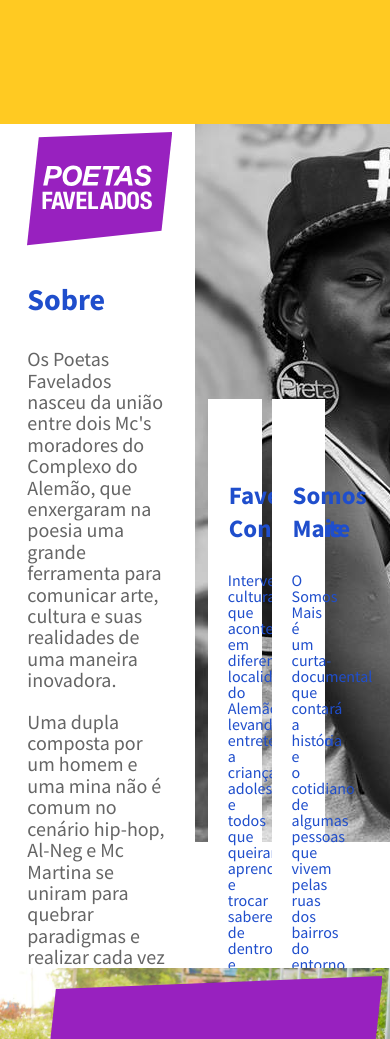
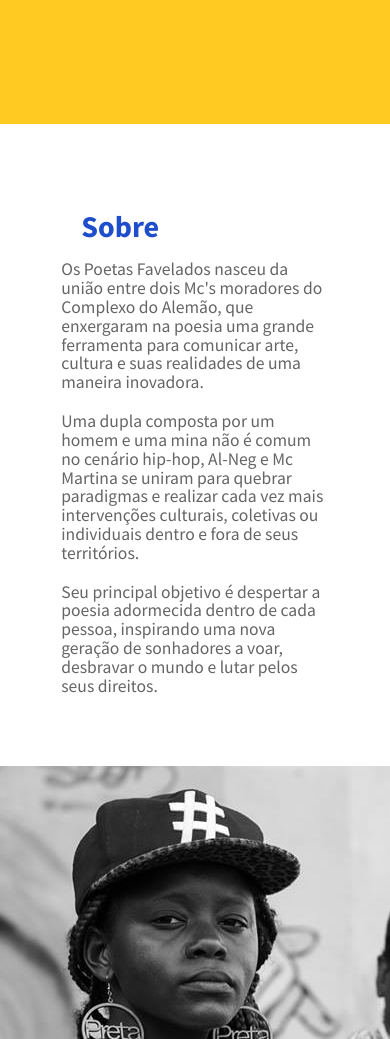
Before and after one commit to HerbertVeloso/poetasfavelados, a plain HTML site: page index.html in a window 390 px wide. Shown: the part 720-1759 px from the top of the page. Drawn offline with Linux system fonts and the light colour scheme.

Commit message:
atualizar

```diff
--- a/style.css
+++ b/style.css
@@ -56,8 +56,6 @@ html, body{
 	position: fixed;
 	top: 0;
 	width: 100%;
-
-	background: #0f0;
 }
 
 #home nav ul{
@@ -114,17 +112,44 @@ html, body{
 	left:-730px;
 }
 main{
-	height: 100vh;
+	min-height: 100vh;
 	width: 100%;
 	display: flex;
 }
+@media (max-width: 640px){
+	main {
+		flex-direction: column;
+	}
+}
 section{
 	max-width: 50%;
+}
+@media (max-width: 640px){
+	section{
+		max-width: 100%;
+	}
 }
 main #sobre{
 	padding: 2%;
 	padding-left: 7%;
 	padding-right: 6%;
+}
+@media (max-width: 640px){
+	main #sobre{
+		display: flex;
+		justify-content: center;
+		align-items: center;
+		flex-direction: column;
+		padding-bottom: 60px;
+	}
+}
+main #sobre img{
+	width: 150px;
+}
+@media (max-width: 640px){
+	main #sobre img{
+		display: none;
+	}
 }
 main #sobre h2{
 	font-size: 1.88em;
@@ -136,15 +161,45 @@ main #sobre h2{
 	line-height: 1.61;
 	letter-spacing: 0em;
 }
+@media (max-width: 640px){
+	#sobre h2{
+		font-family: 'Source Sans Pro', sans-serif;
+		font-size: 1.88em;
+		color: #1f4ecc;
+		font-style: normal;
+		text-align: left;
+		line-height: 1.61em;
+		letter-spacing: 0em;
+		margin: 0;
+		margin-top: 70px;
+		margin-left: 40px;
+		width: 80%;
+	}
+}
 main #sobre p{
 	font-family: 'Source Sans Pro', sans-serif;
 	font-weight:400;
-	font-size: 1.25em;
+	font-size: 1.10em;
 	color: #656565;
 	font-style: normal;
 	text-align: left;
 	line-height: 1.07em;
 	letter-spacing: 0em;
+}
+
+@media (max-width: 640px){
+	#sobre p{
+		font-family: 'Source Sans Pro', sans-serif;
+		font-size: 0.88em;
+		color: #95989a;
+		font-style: normal;
+		text-align: left;
+		line-height: 0.75em;
+		letter-spacing: 0em;
+		/*padding: 22px;*/
+		width: 80%;
+		margin: 10px;
+	}
 }
 main #acoes{
 	background: url(assets/f6.jpg) no-repeat;
@@ -205,8 +260,9 @@ main #acoes .credfoto{
 	padding-left: 7%;
 }
 #contato img{
+	width: 150px;
 	align-self: flex-start;
-	margin:
+
 }
 #contato div{
 	display:flex;
```
